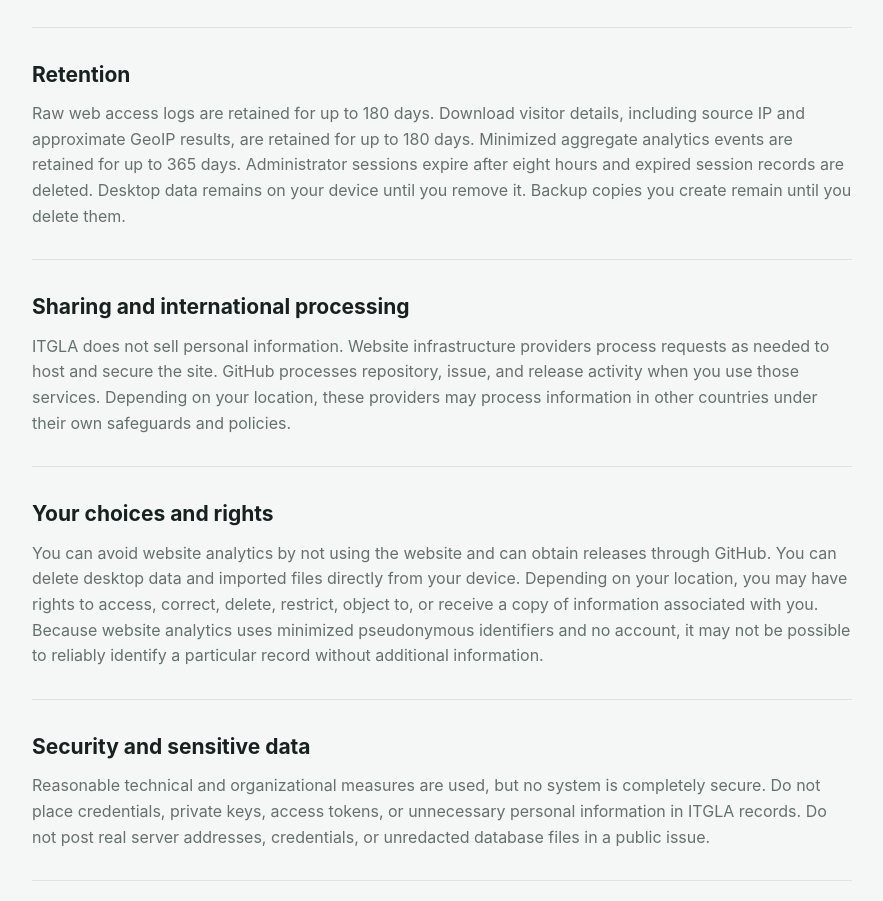
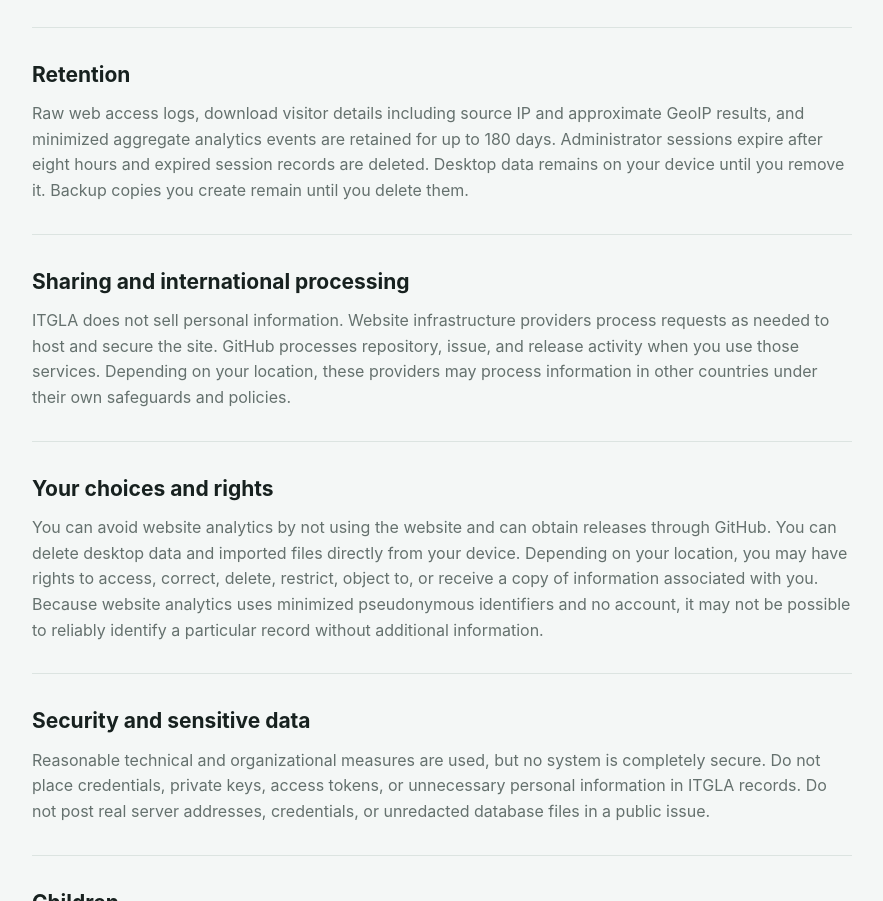
Before and after one commit to ken-water/itgla, a website: page website/privacy.html in a window 1280 px wide. Shown: the part 1230-2131 px from the top of the page, without its empty margins (198-1081 px from the left). Drawn offline with Linux system fonts and the light colour scheme.

Commit message:
fix: align aggregate analytics retention to 180 days

```diff
--- a/website/privacy.html
+++ b/website/privacy.html
@@ -18,7 +18,7 @@
   <section><h2>Website information</h2><p>When you visit itgla.com, the web server processes the request time, requested path without query parameters, response status, response size, referrer without query parameters or fragments, browser user-agent, and network address. This is used to operate the site, investigate failures, measure aggregate page and download activity, and protect the service.</p></section>
   <section><h2>Identifiers and cookies</h2><p>For package download requests only, the restricted analytics service may temporarily retain the source IP address and derive approximate country, region, city, coordinates, network, and ASN information from a locally hosted GeoIP database. These details are visible only to authorized administrators and are retained for a shorter operational period than aggregate analytics. For other public traffic, the analytics database stores only a salted one-way value derived from the network address and user-agent to estimate unique visits. The public website does not set analytics or advertising cookies. The protected administrator area uses one strictly necessary session cookie; see the <a href="/cookies.html">Cookie Policy</a>.</p></section>
   <section><h2>Purpose and legal basis</h2><p>Where applicable law requires a legal basis, processing is based on the legitimate interests of operating, securing, debugging, and understanding use of this limited website, balanced against data minimization. Information submitted voluntarily through GitHub is processed to respond to the request and is also subject to GitHub's policies.</p></section>
-  <section><h2>Retention</h2><p>Raw web access logs are retained for up to 180 days. Download visitor details, including source IP and approximate GeoIP results, are retained for up to 180 days. Minimized aggregate analytics events are retained for up to 365 days. Administrator sessions expire after eight hours and expired session records are deleted. Desktop data remains on your device until you remove it. Backup copies you create remain until you delete them.</p></section>
+  <section><h2>Retention</h2><p>Raw web access logs, download visitor details including source IP and approximate GeoIP results, and minimized aggregate analytics events are retained for up to 180 days. Administrator sessions expire after eight hours and expired session records are deleted. Desktop data remains on your device until you remove it. Backup copies you create remain until you delete them.</p></section>
   <section><h2>Sharing and international processing</h2><p>ITGLA does not sell personal information. Website infrastructure providers process requests as needed to host and secure the site. GitHub processes repository, issue, and release activity when you use those services. Depending on your location, these providers may process information in other countries under their own safeguards and policies.</p></section>
   <section><h2>Your choices and rights</h2><p>You can avoid website analytics by not using the website and can obtain releases through GitHub. You can delete desktop data and imported files directly from your device. Depending on your location, you may have rights to access, correct, delete, restrict, object to, or receive a copy of information associated with you. Because website analytics uses minimized pseudonymous identifiers and no account, it may not be possible to reliably identify a particular record without additional information.</p></section>
   <section><h2>Security and sensitive data</h2><p>Reasonable technical and organizational measures are used, but no system is completely secure. Do not place credentials, private keys, access tokens, or unnecessary personal information in ITGLA records. Do not post real server addresses, credentials, or unredacted database files in a public issue.</p></section>
```
Also changed, not shown: 1 other file.
